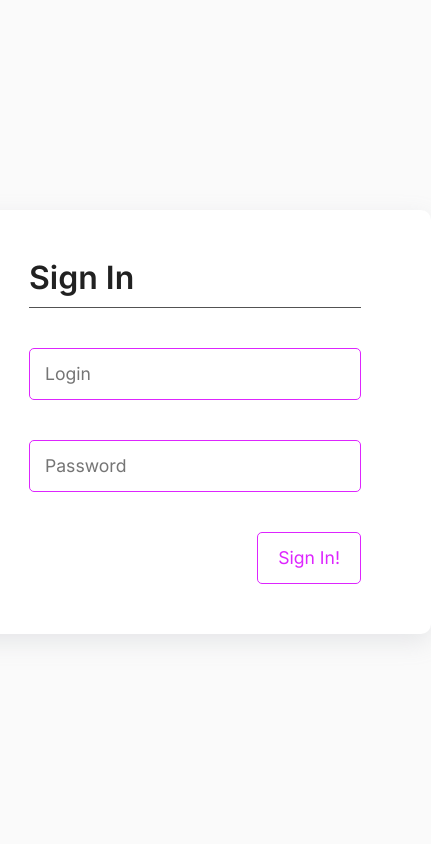
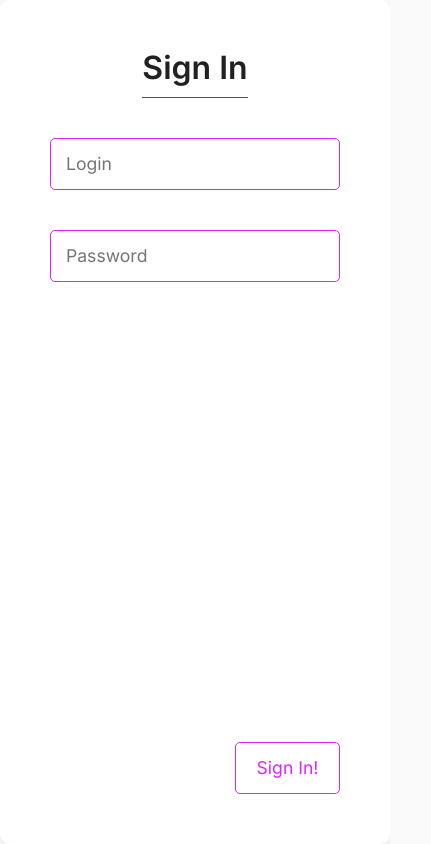
Before and after one commit to avetisovi/Newage-task, a Vue app: page / in a window 390 px wide. Shown: the whole page, 431 px wide, since content can reach past the window. Built offline with nearby package versions, Linux system fonts and the light colour scheme.

Commit message:
added mobile design

```diff
--- a/src/App.vue
+++ b/src/App.vue
@@ -45,6 +45,10 @@ export default {
 </script>
 
 <style lang="scss">
+* {
+  box-sizing: border-box;
+}
+
 body {
   min-height: 100vh;
   background-color: #fafafa;
--- a/src/components/SignedInHeader.vue
+++ b/src/components/SignedInHeader.vue
@@ -50,7 +50,16 @@ export default {
 }
 
 .logo__img {
-  width: 220px;
+  width: auto;
   height: 50px;
 }
+
+@media (max-width: 500px) {
+  .logo__img {
+    height: 40px;
+  }
+  .header {
+    padding: 20px 0;
+  }
+}
 </style>
--- a/src/pages/SignIn.vue
+++ b/src/pages/SignIn.vue
@@ -101,6 +101,7 @@ export default {
   &__form-footer {
     display: flex;
     align-items: center;
+    gap: 20px;
   }
   &__btn {
     margin-left: auto;
@@ -127,4 +128,37 @@ export default {
     font-weight: 600;
   }
 }
+
+@media (max-width: 768px) {
+  .signIn {
+    &__content {
+      width: 100vh;
+      height: 100vh;
+
+      display: flex;
+      flex-direction: column;
+      align-items: center;
+    }
+    &__form {
+      flex: 1 1 0;
+    }
+    &__form-footer {
+      margin-top: auto;
+    }
+  }
+}
+
+@media (max-width: 500px) {
+  .signIn {
+    &__input {
+      width: 100%;
+    }
+    &__content {
+      padding: 50px 30px;
+    }
+    &__btn {
+      min-width: 105px;
+    }
+  }
+}
 </style>
--- a/src/pages/SportsPage.vue
+++ b/src/pages/SportsPage.vue
@@ -30,4 +30,10 @@ export default {
 .sports__wrapper {
   padding-top: 110px;
 }
+
+@media (max-width: 500px) {
+  .sports__wrapper {
+    padding-top: 80px;
+  }
+}
 </style>
```
